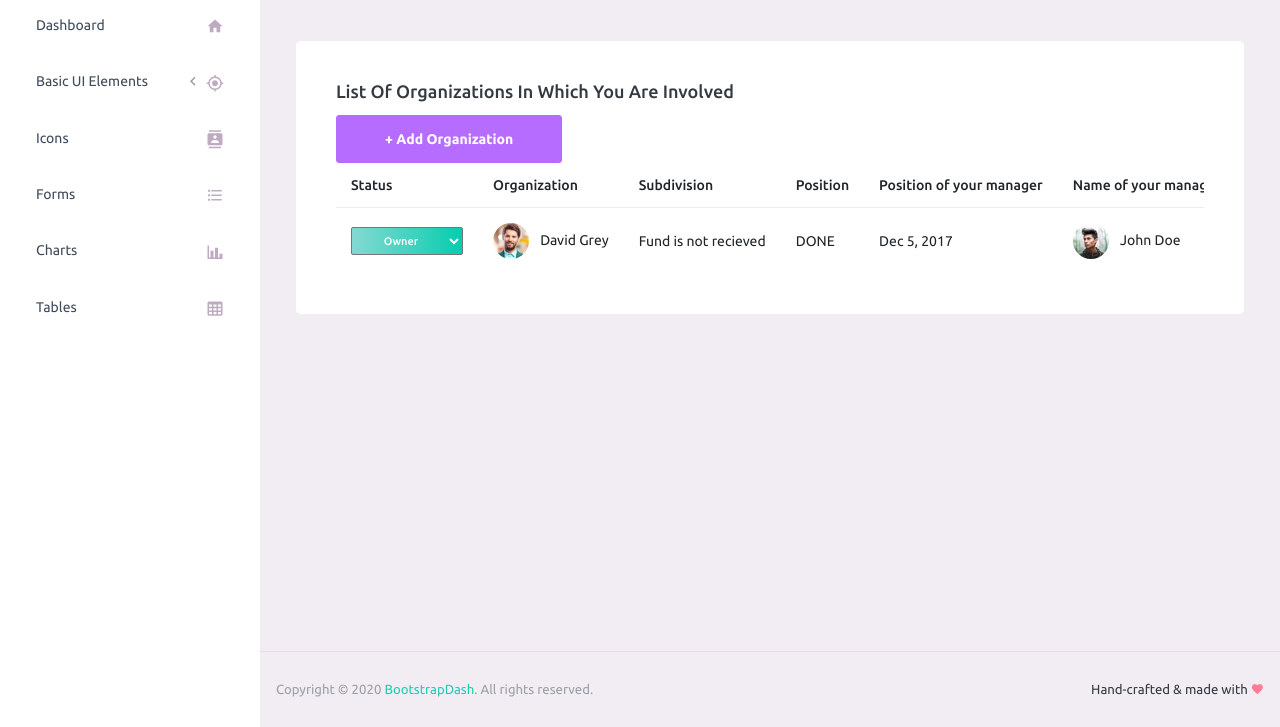
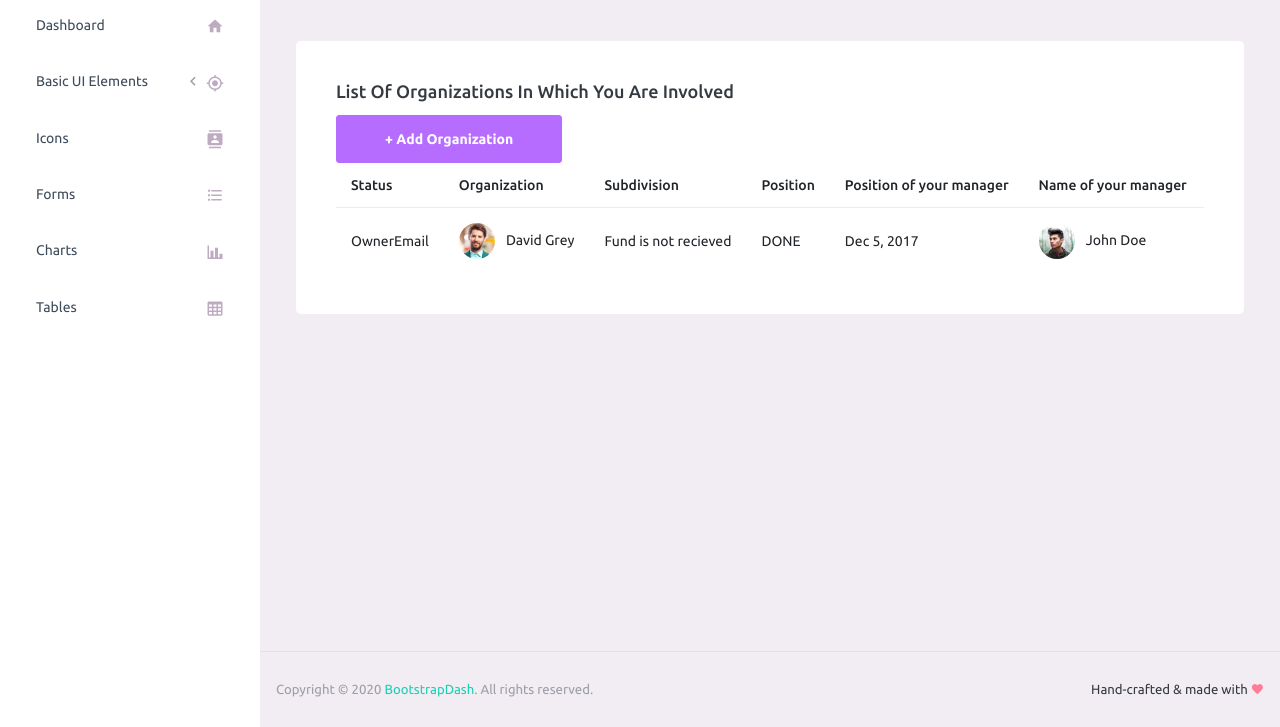
Before and after one commit to AlekseyKotynkin/motion-study-tmr-24.com, a website: page webside/public/indexAdmin.html in a window 1280 px wide. Shown: the part 73-800 px from the top of the page. Drawn offline with Linux system fonts and the light colour scheme; files that its build step writes are made by us from their sources; sample sign-in values are in the browser's storage.

Commit message:
2020 05 11 13 11

```diff
--- a/webside/public/commonAdmin.js
+++ b/webside/public/commonAdmin.js
@@ -55,11 +55,14 @@ const FotoUrlLocalStorage = (LocalStorageValueObject[0]).photoUrl;
     PositionOfYourManager: "",
     NameOfYourManager: "",
     // DocumentCreationTimes: FieldValue.serverTimestamp(),
+
 })
 .then(function(docRef) {
     console.log("Document written with ID: ", docRef.id);
+    alert("Document written with ID: ", docRef.id);
 })
 .catch(function(error) {
     console.error("Error adding document: ", error);
+    alert("Error adding document: ", error);
 });
   };
--- a/webside/public/indexAdmin.html
+++ b/webside/public/indexAdmin.html
@@ -314,11 +314,7 @@
                         <tbody>
                           <tr>
                             <td>
-                              <select class="badge badge-gradient-success">
-                                <option>Owner</option>
-                                <option>Administrator</option>
-                                <option>User</option>
-                              </select>
+                             OwnerEmail
                             </td>
                             <td>
                               <img src="assets/images/faces/face1.jpg" class="mr-2" alt="image"> David Grey </td>
--- a/webside/public/package.json
+++ b/webside/public/package.json
@@ -7,6 +7,7 @@
     "@mdi/font": "3.7.95",
     "bootstrap": "^4.3.1",
     "chart.js": "^2.8.0",
+    "express": "^4.17.1",
     "firebase-admin": "^8.11.0",
     "firebase-functions": "^3.6.1",
     "jquery": "^3.4.1",
```
